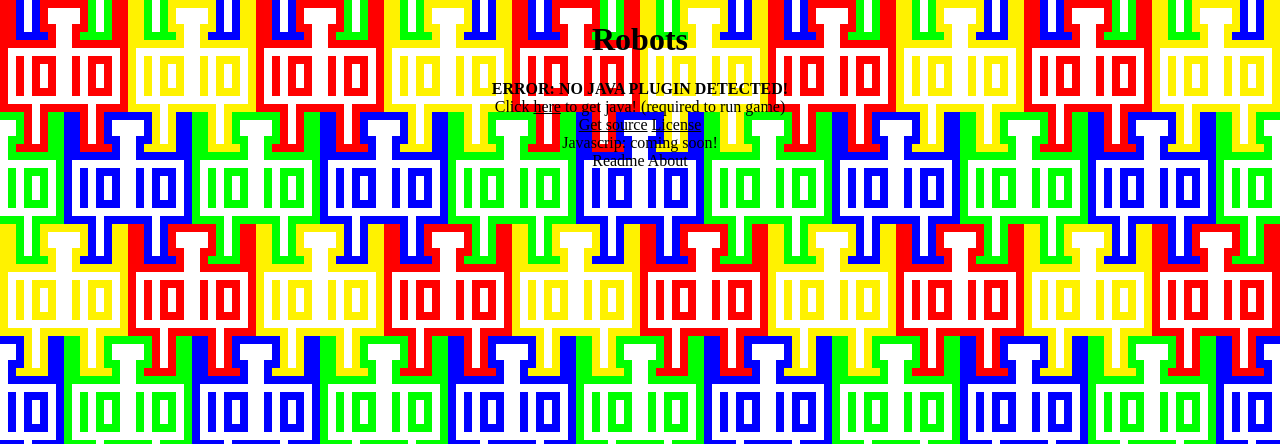
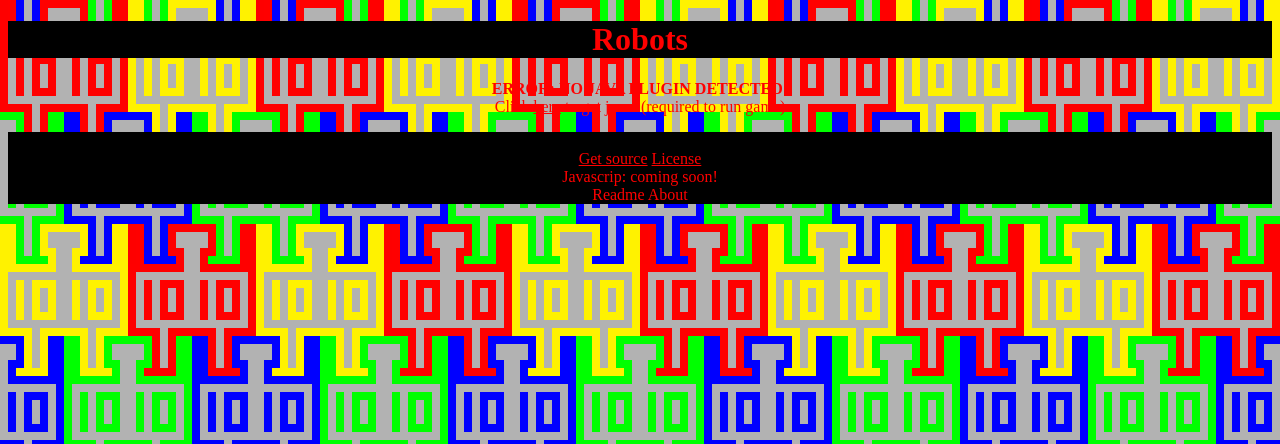
Before and after one commit to ants280/robotsjava, a PHP site: page /robots.html in a window 1280 px wide. Shown: the top 444 px of the page. Run offline with PHP 8.4, Linux system fonts and the light colour scheme.

Commit message:
made all images *.png

```diff
--- a/applet/robots.css
+++ b/applet/robots.css
@@ -3,16 +3,23 @@ body
  background-image: url("robots.png");
  background-repeat: repeat;
  text-align:center;
- text-decoration:bold
+ text-decoration:bold;
+ color:red;
 }
 
 h1
 {
  size:48;
+ background-color:black;
 }
 
 a:link, a:visited
 {
  text-decoration:underline;
- color:black;
+ color:red;
 }
+
+p
+{
+ background-color:black;
+}
--- a/applet/robots.html
+++ b/applet/robots.html
@@ -16,6 +16,7 @@
    Click <a href="http://www.java.com/getjava/">here</a> to get java! (required to run game)
    </applet>
 
+   <p>
     <br/>
 
     <tr>
@@ -31,6 +32,7 @@
      <td>Readme</td>
      <td>About</td>
     </tr>
+   </p>
 
  </body>
 </html>
```
Also changed, not shown: applet/robots.png, applet/src/images/PlayerAlive.jpg (deleted), applet/src/images/PlayerAlive.png (added), applet/src/images/PlayerDead.jpg (deleted), applet/src/images/PlayerDead.png (added), applet/src/images/Robot.jpg (deleted), applet/src/images/Robot.png (added), applet/src/images/Splat!.jpg (deleted), applet/src/images/Splat!.png (added), applet/src/images/Wreck.jpg (deleted), applet/src/images/Wreck.png (added). Lines whose indentation alone changed are shown as unchanged.
